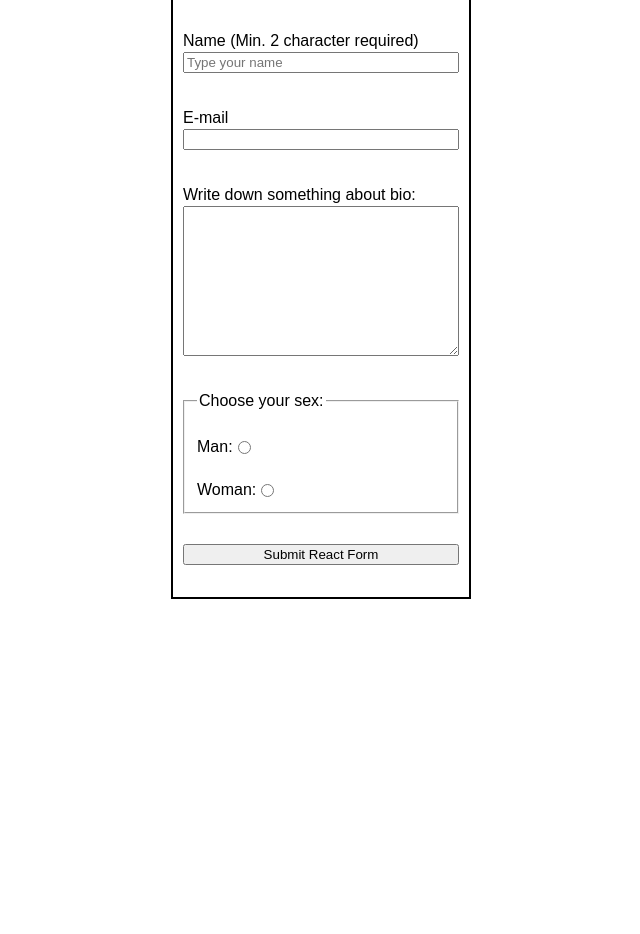
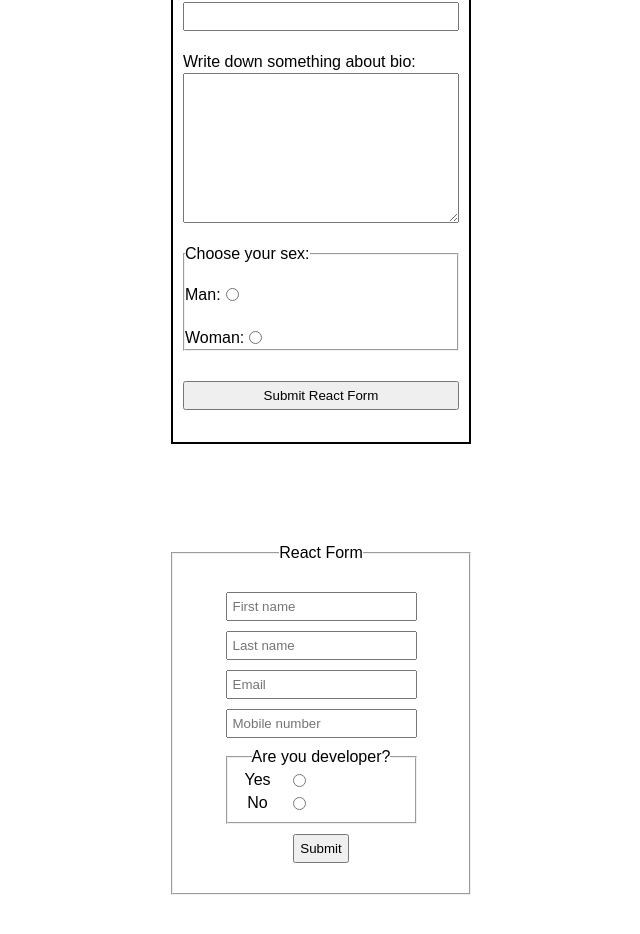
Before and after one commit to MariuszRozycki/R-S_module-4-assignments, a React (Create React App) app: page / in a window 1280 px wide. Shown: the part 1236-2170 px from the top of the page, without its empty margins (319-959 px from the left). Before the commit the page ends 1935 px from the top, so only its background shows below. Built offline with nearby package versions, Linux system fonts and the light colour scheme.

Commit message:
feat: add ReactForm with correct styling on empty inputs

```diff
--- a/src/App.js
+++ b/src/App.js
@@ -3,6 +3,7 @@ import BillAppClass from './BillApp/BillAppClass';
 import BillAppFunctional from './BillApp/BillAppFunctional';
 import FormValidation from './FormValidation/FormValidation';
 import ReactFormValidation from './FormValidation/FormValReactForm';
+import ReactForm from './FormValidation/ReactForm';
 
 function App() {
   return (
@@ -11,6 +12,7 @@ function App() {
       <BillAppFunctional clicked vat={20} />
       <FormValidation />
       <ReactFormValidation />
+      <ReactForm />
     </div>
   );
 }
--- a/src/FormValidation/FormValReactForm.js
+++ b/src/FormValidation/FormValReactForm.js
@@ -1,3 +1,4 @@
+// Nie wiedzialem jak zrobic bordery na pustych inputach, ale piszac komponent ReactForm znalazlem odpowiednie tutoriale i doszedlem do tego
 import React, { useState, useRef } from "react";
 import { useForm } from "react-hook-form";
 
@@ -32,7 +33,6 @@ function ReactFormValidation() {
     setRadioWoman(true);
   }
 
-  // Nie moge uzyc w useForm, useRef w taki sam sposob, jak w kodzie bez useForm. Kiedy wstawie {...register("name")}, to nie moge uzywac ref-ow na tych elementach. Nie moge tez uzyc wlasciwosci length na elemencie z {...register("")} Z powodu useForm nie moge zrobic takiej validacji jaka chce, tak jak w komponencie FormValidation.
   const handleRadio = () => {
     if (radioMan || radioWoman) {
       console.log('radioMan || radioWoman', radioMan || radioWoman);
--- /dev/null
+++ b/src/FormValidation/ReactForm.css
@@ -0,0 +1,50 @@
+* {
+  margin: 0;
+  padding: 0;
+  box-sizing: border-box;
+}
+
+.form-wrapper {
+  display: flex;
+  max-width: 300px;
+  flex-direction: column;
+  align-items: center;
+  gap: 5px;
+  margin: 50px auto;
+  padding: 20px;
+}
+
+input,
+select {
+  display: block;
+  margin: 10px auto;
+  padding: 5px;
+}
+
+input[type="radio"] {
+  display: inline;
+  margin: 0 5px;
+}
+
+.form-wrapper fieldset {
+  padding: 5px;
+}
+
+.wrapper-radio-inp {
+  display: flex;
+  align-items: center;
+  gap: 5px;
+  margin-bottom: 5px;
+}
+
+.wrapper-radio-inp label {
+  width: 50px;
+}
+
+.errors {
+  color: red;
+}
+
+.invalid {
+  border: 2px solid red;
+}
--- /dev/null
+++ b/src/FormValidation/ReactForm.js
@@ -0,0 +1,106 @@
+import React from "react";
+import { useForm } from "react-hook-form";
+
+import './ReactForm.css';
+
+function ReactForm() {
+  const { register, handleSubmit, formState: { errors } } = useForm();
+
+  console.log('errors', errors);
+  console.log('errors', errors.firstName?.ref);
+
+  const onSubmit = (data) => {
+    console.log(data);
+  }
+
+
+
+
+  return (
+    <fieldset className="form-wrapper">
+      <legend>React Form</legend>
+      <form onSubmit={handleSubmit(onSubmit)}>
+        <input
+          className={errors.firstName && 'invalid'}
+          type="text"
+          placeholder="First name"
+          {...register("firstName", {
+            required: 'First name is required!',
+            minLength: {
+              value: 2,
+              message: 'Min. length is two characters!'
+            }
+          })}
+        />
+        <p className="errors">{errors.firstName?.message}</p>
+        <input
+          className={errors.firstName && 'invalid'}
+          type="text"
+          placeholder="Last name"
+          {...register("lastName", {
+            required: 'Last name is required',
+            minLength: {
+              value: 2,
+              message: 'Min. length is two characters!'
+            }
+          })}
+        />
+        <p className="errors">{errors.lastName?.message}</p>
+        <input
+          className={errors.email && 'invalid'}
+          type="text"
+          placeholder="Email"
+          {...register("email", {
+            required: 'Email is required',
+            pattern: {
+              value: /^\S+@\S+$/i,
+              message: 'Must be in format: example@ex.ex'
+            }
+          })}
+        />
+        <p className="errors">{errors.email?.message}</p>
+        <input className={errors.mobileNumber && 'invalid'}
+          type="tel"
+          placeholder="Mobile number"
+          {...register("mobileNumber", {
+            required: 'Mobile nr is required',
+            minLength: {
+              value: 6,
+              message: 'Must have min 6 characters'
+            }
+          })}
+        />
+        <p className="errors">{errors.mobileNumber?.message}</p>
+        <fieldset className={errors.developer && 'invalid'}>
+          <legend>Are you developer?</legend>
+          <div className="wrapper-radio-inp">
+            <label htmlFor="dev-occupation-yes">Yes</label>
+            <input
+              {...register("developer", {
+                required: 'Choose option'
+              })}
+              type="radio"
+              value="Yes"
+              id="dev-occupation-yes"
+            />
+          </div>
+          <div className="wrapper-radio-inp">
+            <label htmlFor="dev-occupation-no">No</label>
+            <input
+              {...register("developer", {
+                required: 'Choose option'
+              })}
+              type="radio"
+              value="No"
+              id="dev-occupation-no"
+            />
+          </div>
+          <p className="errors">{errors.developer?.message}</p>
+        </fieldset>
+        <input type="submit" />
+      </form>
+    </fieldset>
+  );
+}
+
+export default ReactForm;
```
